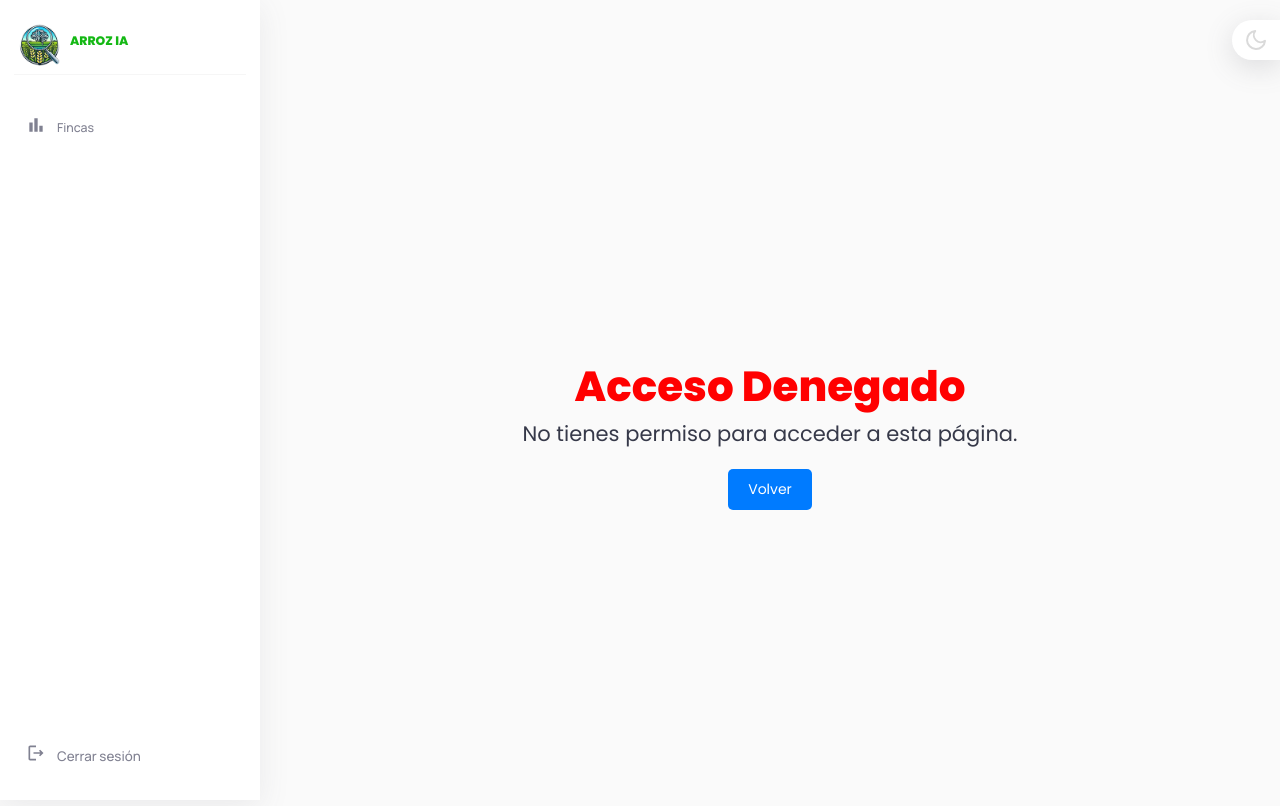
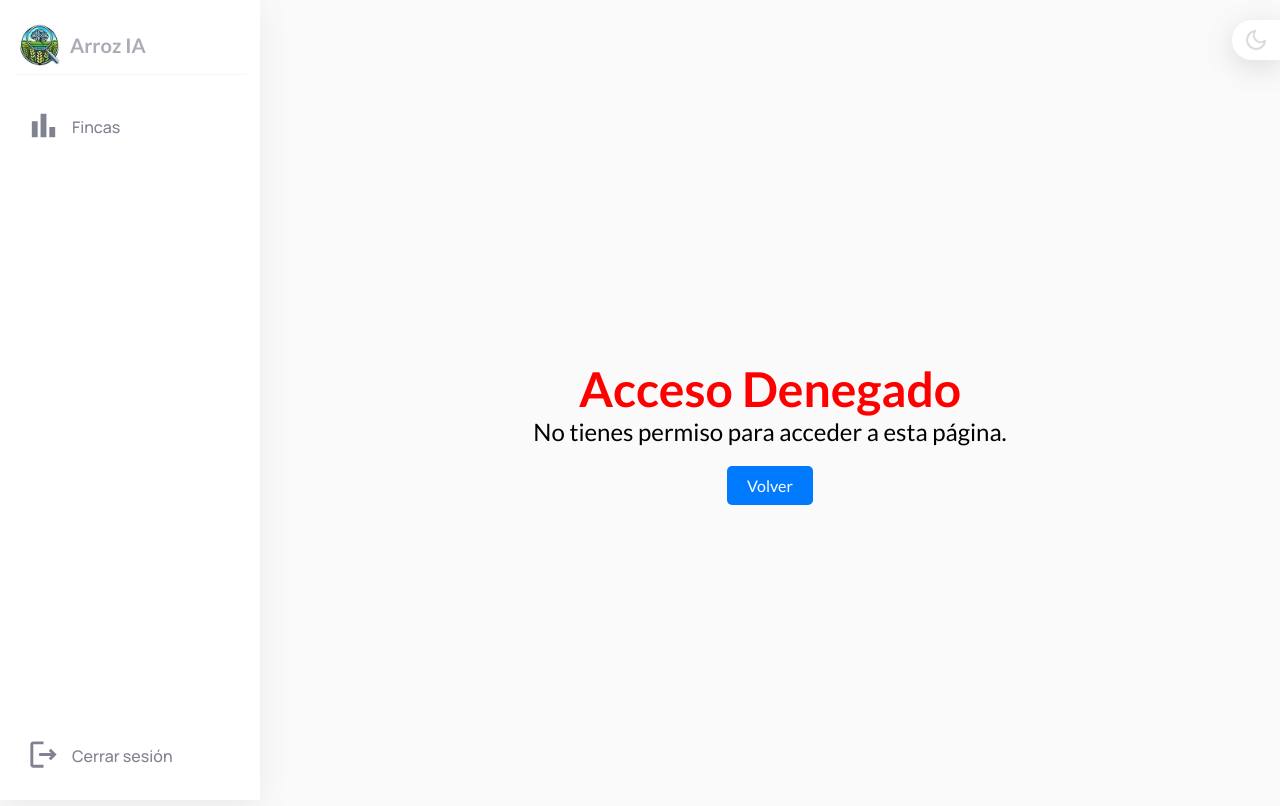
Before and after one commit to duvancardozo18/ArrozIA-frontend-web, a React (Vite) app: page /unauthorized in a window 1280 px wide. Shown: the top 806 px of the page. Built offline with nearby package versions, Linux system fonts and the light colour scheme; no server answers; sample sign-in values are in the browser's storage.

Commit message:
fix: tamaño texto sidebar

```diff
--- a/src/App.jsx
+++ b/src/App.jsx
@@ -44,11 +44,11 @@ function App() {
           <Route element={<BaseLayout />}>
             {/* Rutas protegidas con PrivateRoute */}
 
-            <Route path="/dashboard" element={<PrivateRoute element={<Dashboard />} />} />
-            <Route path="/users" element={<PrivateRoute element={<Users />} requiredPermission="crear_usuario" />} />
-            <Route path="/roles" element={<PrivateRoute element={<Roles />} requiredPermission="crear_rol" />} />
-            <Route path="/fincas" element={<PrivateRoute element={<Fincas />} />} />
-            <Route path="/permisos" element={<PrivateRoute element={<TablePermisos />} />} />
+            {/* <Route path="/dashboard" element={<PrivateRoute element={<Dashboard />} />} /> */}
+            {/* <Route path="/permisos" element={<PrivateRoute element={<TablePermisos />} />} /> */}
+            <Route path="/users" element={<PrivateRoute element={<Users />} requiredPermission="ver_usuarios" />} />
+            <Route path="/roles" element={<PrivateRoute element={<Roles />} requiredPermission="ver_roles" />} />
+            <Route path="/farms" element={<PrivateRoute element={<Fincas />} />} />
             <Route path="/unauthorized" element={<Unauthorized />} />
             <Route path="*" element={<PageNotFound />} />
           </Route>
--- a/src/components/sidebar/Sidebar.jsx
+++ b/src/components/sidebar/Sidebar.jsx
@@ -84,7 +84,9 @@ const Sidebar = () => {
             width="50"
             height="50"
           />
-          <span className="sidebar-brand-text">ARROZ IA</span>
+
+        <p style={{ fontSize: '20px', color: '#ABABB5', fontWeight: 'bold' }}>Arroz IA</p>
+
         </div>
         <button className="sidebar-close-btn" onClick={closeSidebar}>
           <MdOutlineClose size={24} />
@@ -94,13 +96,13 @@ const Sidebar = () => {
         <div className="sidebar-menu">
           <ul className="menu-list">
             {/* <MenuItem to="/dashboard" icon={<MdOutlineGridView size={18} />} text="Inicio" /> */}
-            <MenuItem to="/fincas" icon={<MdOutlineBarChart size={20} />} text="Fincas" />
+            <MenuItem to="/farms" icon={<MdOutlineBarChart size={35} />} text="Fincas" />
 
-            {hasPermission("crear_usuario") && ( // Verificar permisos
-              <MenuItem to="/users" icon={<MdOutlinePeople size={20} />} text="Usuarios" />
+            {hasPermission("ver_usuarios") && ( // Verificar permisos
+              <MenuItem to="/users" icon={<MdOutlinePeople size={35} />} text="Usuarios" />
             )}
-            {hasPermission("crear_rol") && ( // Verificar permisos
-              <MenuItem to="/roles" icon={<FaUserCog />} text="Roles" />
+            {hasPermission("ver_roles") && ( // Verificar permisos
+              <MenuItem to="/roles" icon={<FaUserCog size={35}/>} text="Roles" />
             )}
           </ul>
         </div>
@@ -111,9 +113,9 @@ const Sidebar = () => {
             <li className="menu-item">
               <button className="menu-link" onClick={handleLogout}>
                 <span className="menu-link-icon">
-                  <MdOutlineLogout size={20} />
+                  <MdOutlineLogout size={35} />
                 </span>
-                <span className="menu-link-text">Cerrar sesión</span>
+                <span className="menu-link-text"  style={{ fontSize: '16px' }}>Cerrar sesión</span>
               </button>
             </li>
           </ul>
--- a/src/screens/dashboard/Fincas.scss
+++ b/src/screens/dashboard/Fincas.scss
@@ -44,36 +44,8 @@
   box-sizing: border-box;
 }
 
-html {
-  font-size: 14px;
-}
 
-body {
-  width: 100vw;
-  height: 100vh;
-  font-family: 'Poppins', sans-serif;
-  font-size: 0.88rem;
-  user-select: none;
-  overflow-x: hidden;
-  color: var(--color-dark);
-  background-color: var(--color-background);
-}
 
-// Títulos y textos
-h1 {
-  font-weight: 800;
-  font-size: 1.8rem;
-}
-
-h2 {
-  font-weight: 600;
-  font-size: 1.4rem;
-}
-
-h3 {
-  font-weight: 500;
-  font-size: 0.87rem;
-}
 
 .text-muted {
   color: var(--color-info-dark);
--- a/src/screens/login/Login.jsx
+++ b/src/screens/login/Login.jsx
@@ -94,6 +94,14 @@ const StyledLink = styled.span`
   }
 `;
 
+
+const ErrorMessage = styled.p`
+  color: red;
+  font-size: 18px; /* Aumenta el tamaño de la fuente según tus necesidades */
+  font-family: 'Roboto', sans-serif;
+  margin-bottom: 20px; /* Opcional: añade espacio debajo del mensaje */
+`;
+
 const Login = () => {
   const [email, setEmail] = useState('');
   const [password, setPassword] = useState('');
@@ -118,7 +126,7 @@ const Login = () => {
       login(access_token); // Utiliza la función login del contexto para guardar el token
       localStorage.setItem('refresh_token', refresh_token);
       localStorage.setItem('userName', user_name);
-      navigate('/fincas');
+      navigate('/farms');
     } catch (error) {
       // Verifica si es un error de tipo 403 y si requiere cambio de contraseña
       if (error.response && error.response.status === 403 && error.response.data.change_password_required) {
@@ -141,7 +149,7 @@ const Login = () => {
       <FormContainer>
         <Logo src={logo} alt="App Logo" />
         <Title>Arroz IA</Title>
-        {error && <p style={{ color: 'red' }}>{error}</p>}
+        {error && <ErrorMessage>{error}</ErrorMessage>}
         <Input
           type="email"
           placeholder="Correo electrónico"
```
